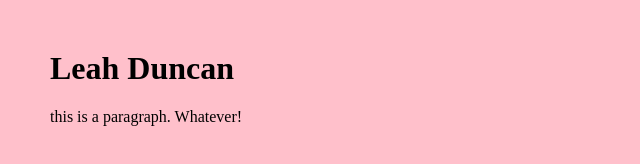
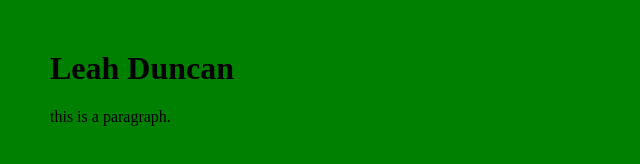
Before and after one commit to leahmduncan/gitpractice, a plain HTML site: page index.html in a window 1280 px wide. Shown: the whole page, without its empty margins (0-640 px from the left). Drawn offline with Linux system fonts and the light colour scheme.

Commit message:
Revert "changed background color"
This reverts commit 01a1991bb61eee24b231ff2c6fea07785794e83d.

```diff
--- a/index.html
+++ b/index.html
@@ -2,4 +2,4 @@
     <link rel="stylesheet" href="styles.css">
 </head>
 <h1>Leah Duncan</h1>
-<p>this is a paragraph. Whatever!</p>
+<p>this is a paragraph.</p>
--- a/styles.css
+++ b/styles.css
@@ -1,5 +1,5 @@
 body{
-    background: pink;
+    background: green;
     margin: 20px;
     padding: 30px;
 }
```
